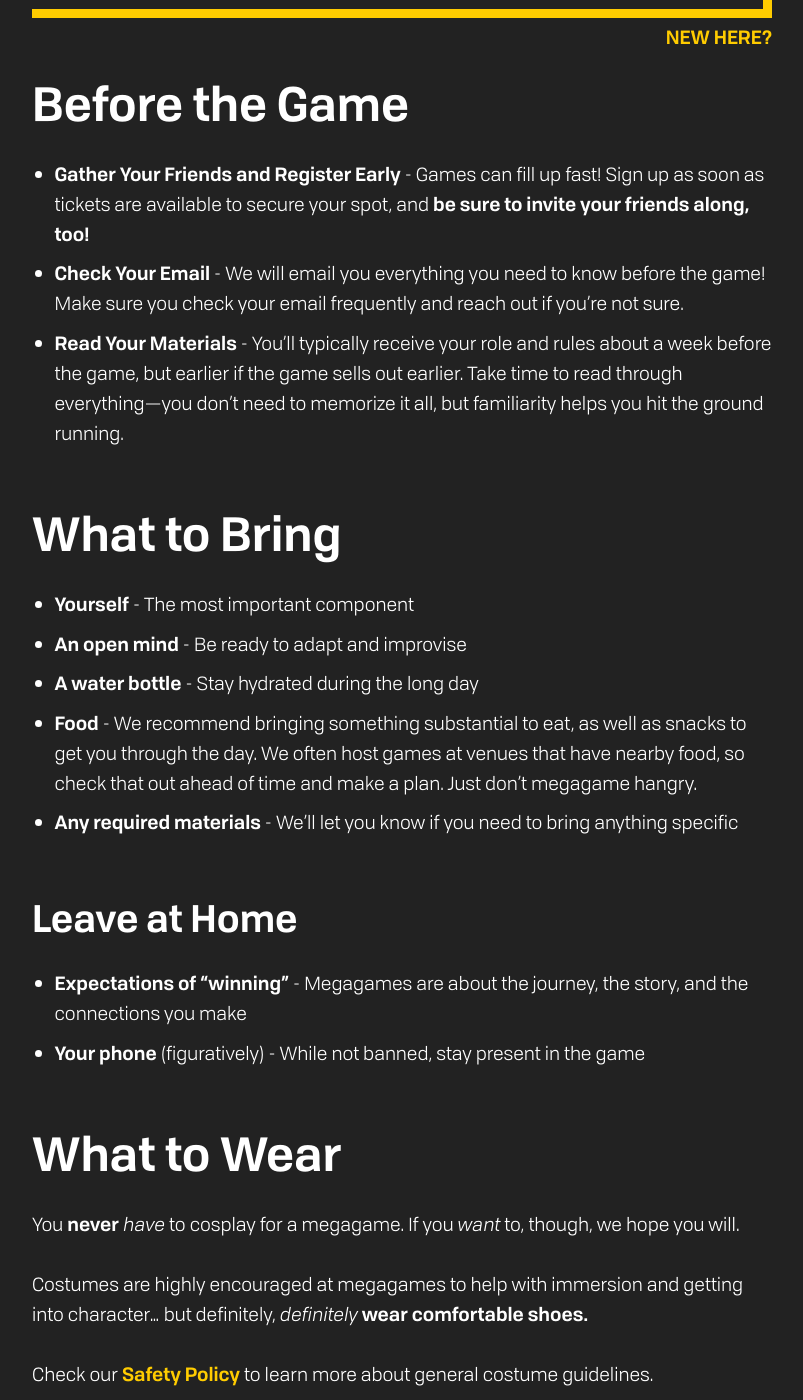
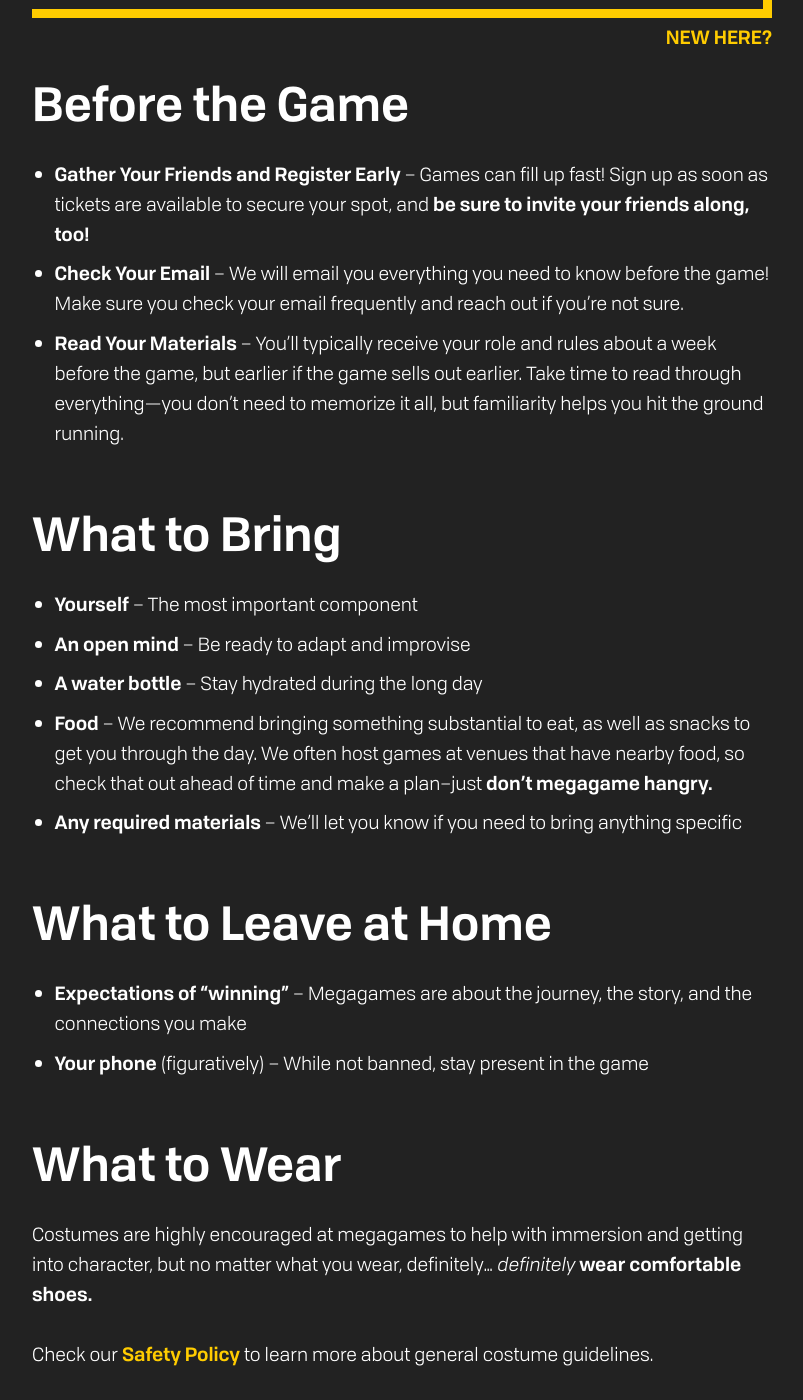
Before and after one commit to jedlimke/prairiefiregaming.com, a Jekyll site: the page built from about/for-players.md, in a window 1280 px wide and 1400 px high, scrolled down 1204 px. Shown: the whole window, without its empty margins (238-1041 px from the left). Built offline with Jekyll 4.4.1, drawn with Linux system fonts in a browser that asks for light colours; some of the changed text lies outside the part shown.

Commit message:
Copy and hyphen fixes.

```diff
--- a/about/for-players.md
+++ b/about/for-players.md
@@ -24,40 +24,48 @@ You're going to be spending hours with these people. Introduce yourself, be frie
 Things will go wrong. Plans will fall apart. Alliances will betray you. That's not a bug—it's a feature. Roll with it and enjoy the ride.
 </div>
 
+
 ## Before the Game
 
-- **Gather Your Friends and Register Early** - Games can fill up fast! Sign up as soon as tickets are available to secure your spot, and **be sure to invite your friends along, too!**
+- **Gather Your Friends and Register Early** – Games can fill up fast! Sign up as soon as tickets are available to secure your spot, and **be sure to invite your friends along, too!**
 
-- **Check Your Email** - We will email you everything you need to know before the game! Make sure you check your email frequently and reach out if you're not sure.
+- **Check Your Email** – We will email you everything you need to know before the game! Make sure you check your email frequently and reach out if you're not sure.
 
-- **Read Your Materials** - You'll typically receive your role and rules about a week before the game, but earlier if the game sells out earlier. Take time to read through everything—you don't need to memorize it all, but familiarity helps you hit the ground running.
+- **Read Your Materials** – You'll typically receive your role and rules about a week before the game, but earlier if the game sells out earlier. Take time to read through everything—you don't need to memorize it all, but familiarity helps you hit the ground running.
+
 
 ## What to Bring
 
-- **Yourself** - The most important component
-- **An open mind** - Be ready to adapt and improvise
-- **A water bottle** - Stay hydrated during the long day
-- **Food** - We recommend bringing something substantial to eat, as well as snacks to get you through the day. We often host games at venues that have nearby food, so check that out ahead of time and make a plan. Just don't megagame hangry.
-- **Any required materials** - We'll let you know if you need to bring anything specific
+- **Yourself** – The most important component
+- **An open mind** – Be ready to adapt and improvise
+- **A water bottle** – Stay hydrated during the long day
+- **Food** – We recommend bringing something substantial to eat, as well as snacks to get you through the day. We often host games at venues that have nearby food, so check that out ahead of time and make a plan–just **don't megagame hangry.**
+- **Any required materials** – We'll let you know if you need to bring anything specific
 
 
-### Leave at Home
-- **Expectations of "winning"** - Megagames are about the journey, the story, and the connections you make
-- **Your phone** (figuratively) - While not banned, stay present in the game
+## What to Leave at Home
+- **Expectations of "winning"** – Megagames are about the journey, the story, and the connections you make
+- **Your phone** (figuratively) – While not banned, stay present in the game
+
 
 ## What to Wear
 
-You **never** _have_ to cosplay for a megagame. If you _want_ to, though, we hope you will.
-
-Costumes are highly encouraged at megagames to help with immersion and getting into character... but definitely, _definitely_ **wear comfortable shoes.**
+Costumes are highly encouraged at megagames to help with immersion and getting into character, but no matter what you wear, definitely... _definitely_ **wear comfortable shoes.**
 
 Check our [Safety Policy](/policies/safety-policy/) to learn more about general costume guidelines.
 
+<div class="callout info" markdown="1" data-label="COSPLAY IS ALWAYS OPTIONAL">
+You **never** _have_ to cosplay for a megagame.
+
+If you _want_ to, however, we hope you will.
+</div>
+
+
 ## During the Game
 
-- **Arrive Early** - Get there 15-30 minutes before start time. This gives you time to check in, find your table, meet your team, and settle in before the chaos begins.
+- **Arrive Early** – Get there 15–30 minutes before start time. This gives you time to check in, find your table, meet your team, and settle in before the chaos begins.
 
-- **Listen to the Briefing** - Gamerunners will explain the rules, answer questions, and set the scene. Pay attention—this is crucial information.
+- **Listen to the Briefing** – Gamerunners will explain the rules, answer questions, and set the scene. Pay attention—this is crucial information.
 
 - **Engage with Others** - Talk to people! Make deals, form alliances, negotiate treaties. Social interaction is the heart of a megagame.
 
```
Also changed, not shown: about/faq.md (+14 -17 lines), megagames/den-of-wolves-2026.md (+2 -2 lines), megagames/index.md (+1 -1 lines).
